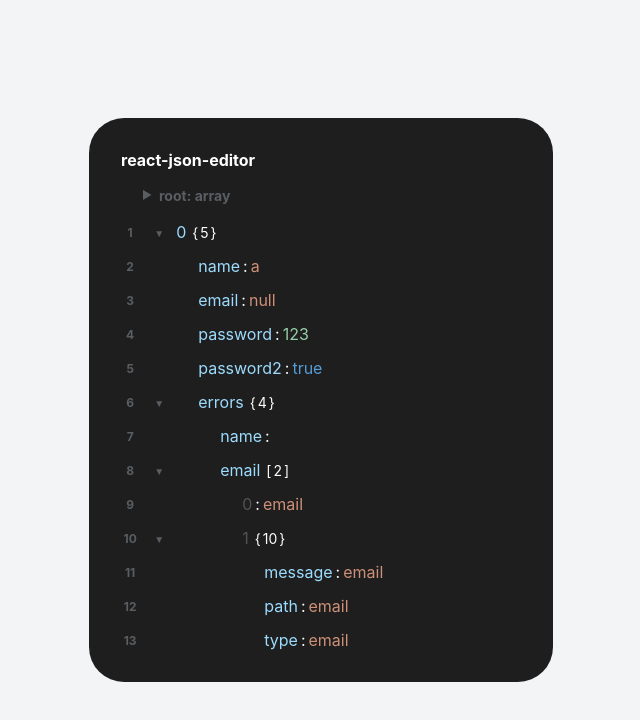
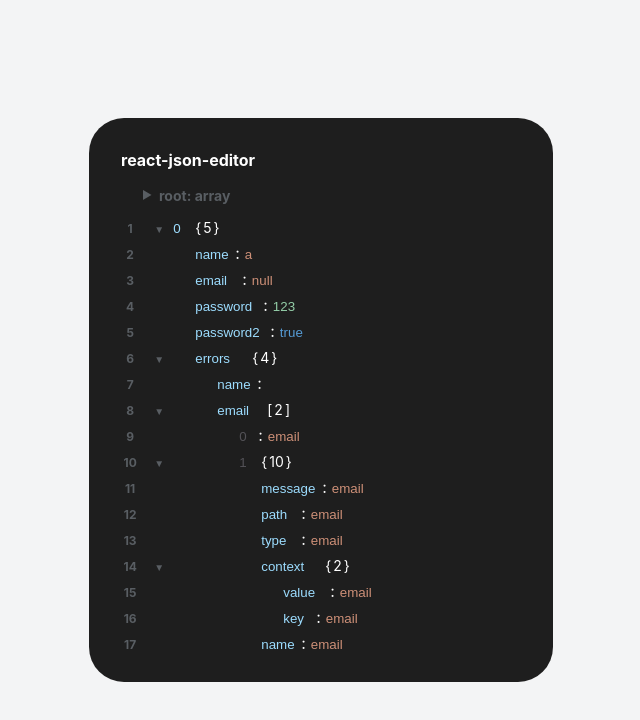
Before and after one commit to privalenkov/react-json-editor, a React (Create React App) app: page / in a window 1280 px wide. Shown: the top 720 px of the page, without its empty margins (319-959 px from the left). Built offline with nearby package versions, Linux system fonts and the light colour scheme.

Commit message:
jsonEditor: uuidv4 && edit data

```diff
--- a/src/App.js
+++ b/src/App.js
@@ -77,7 +77,7 @@
     <div className="App">
       <div className='container'>
 
-        <JsonEditor onSave={jsonEditorHandler} jsonFile={json} style={{'borderRadius': '35px'}}/>
+        <JsonEditor onChange={jsonEditorHandler} jsonData={json} style={{'borderRadius': '35px'}}/>
       </div>
     </div>
   );
--- a/src/components/jsonEditor/jsonEditor.css
+++ b/src/components/jsonEditor/jsonEditor.css
@@ -10,6 +10,7 @@
     color:#fff;
     font-weight: 700;
     font-size: 16px;
+    user-select: none;
 }
 #json-editor .json-editor__json-editor-tree {
     width: 100%;
@@ -22,6 +23,7 @@
     border-collapse: collapse;
 }
 .json-editor__line-num {
+    user-select: none;
     color:#595e63;
     font-size: 12px;
     font-weight: 700;
@@ -34,6 +36,7 @@
     height: 20px;
 }
 .json-editor__first-type-title-arrow {
+    user-select: none;
     color:#595e63;
     width: 17px;
     min-width: 17px;
@@ -44,10 +47,12 @@
 }
 .json-editor__first-type-title {
     color: #595e63;
+    user-select: none;
     font-size: 14px;
     font-weight: 700;
 }
 .json-editor__dropdown-arrow {
+    user-select: none;
     padding: 0 10px;
     min-width: 10px;
     max-width: 10px;
@@ -58,6 +63,7 @@
     cursor: default;
 }
 .json-editor__dropdown-arrow button {
+    user-select: none;
     font-size: 10px;
     color:#595e63;
     width: 20px;
@@ -78,7 +84,7 @@
 }
 #json-editor .json-editor__json-editor-value tr {
     float: left;
-    padding: 5px 5px;
+    padding-bottom: 2px;
 }
 .collapsed {
     display: none;
@@ -130,28 +136,28 @@
     background: #569cd683;
 }
 
-.json-editor__json-editor-tree div {
+.json-editor__json-editor-tree input {
     color:#9CDCFE;
 }
-.json-editor__json-editor-tree div.json-editor__field-key--array {
+.json-editor__json-editor-tree input.json-editor__field-key--array {
     color: #535257;
 }
 
-div.json-editor__field-value.json-editor-tree__row--type-number {
+input.json-editor__field-value.json-editor-tree__row--type-number {
     color: #94cea8;
 }
-div.json-editor__field-value.json-editor-tree__row--type-number:hover {
+input.json-editor__field-value.json-editor-tree__row--type-number:hover {
     background: #71997e;
 }
-div.json-editor__field-value.json-editor-tree__row--type-string {
+input.json-editor__field-value.json-editor-tree__row--type-string {
     color: #ce9078;
 }
-div.json-editor__field-value.json-editor-tree__row--type-string:hover {
+input.json-editor__field-value.json-editor-tree__row--type-string:hover {
     background: #5e4639;
 }
-div.json-editor__field-value.json-editor-tree__row--type-boolean {
+input.json-editor__field-value.json-editor-tree__row--type-boolean {
     color: #569cd6;
 }
-div.json-editor__field-value.json-editor-tree__row--type-boolean:hover {
+input.json-editor__field-value.json-editor-tree__row--type-boolean:hover {
     background: #416f95;
 }
--- a/src/components/jsonEditor/jsonEditor.js
+++ b/src/components/jsonEditor/jsonEditor.js
@@ -1,17 +1,17 @@
-import React, { useState, useEffect, useRef } from 'react';
+import React, { useState, useEffect, useRef, useMemo } from 'react';
 import ContextMenu from '../contextMenu/contextMenu';
 import './jsonEditor.css';
-
-export default function JsonEditor({jsonFile, onSave, style}) {
-    const [editorTree, setEditorTree] = useState([]);
-    const ref = useRef();
-    const [data, setData] = useState(jsonFile);
-    const [refMap, setRefMap] = useState(new Map());
 
 const type = (value) => {
     const regex = /^\[object (\S+?)\]$/;
     const matches = Object.prototype.toString.call(value).match(regex) || [];
     return (matches[1] || 'undefined').toLowerCase();
+}
+
+function uuidv4() {
+    return ([1e7]+-1e3+-4e3+-8e3+-1e11).replace(/[018]/g, c =>
+        (c ^ crypto.getRandomValues(new Uint8Array(1))[0] & 15 >> c / 4).toString(16)
+    );
 }
 
 const insideCounter = (currentValue, type) => {
@@ -25,7 +25,39 @@
     }
 }
 
-    const depthElCreator = (depth) => {
+const getClassByType = (type) => {
+    switch (type) {
+        case 'boolean':
+            return 'json-editor-tree__row--type-boolean';
+
+        case 'string':
+            return 'json-editor-tree__row--type-string';
+
+        case 'number':
+            return 'json-editor-tree__row--type-number';
+
+        case 'null':
+            return 'json-editor-tree__row--type-string';
+        default:
+            return '';
+    }
+}
+
+function resizable (el, factor) {
+    var int = Number(factor) || 7.7;
+    function resize() {el.style.width = ((el.value.length+1) * int) + 'px'}
+    var e = 'keyup,keypress,focus,blur,change'.split(',');
+    for (var i in e) el.addEventListener(e[i],resize,false);
+    resize();
+}
+
+export default function JsonEditor({jsonData, onChange, style}) {
+    const [editorTree, setEditorTree] = useState([]);
+    const [refMap, setRefMap] = useState(new Map());
+    const jsonEditorRef = useRef();
+    const liRef = useMemo(() => editorTree.map(() => React.createRef()), [editorTree.join(',')]);
+
+    const depthCreator = (depth) => {
         return Array.from({ length: depth }, (_, i) => {
             return <td className='json-editor__depth' key={i}></td>;
         });
@@ -34,10 +66,10 @@
     const jsonIterator = (data, cb) => {
         let depth = 0;
         let depthCurrentKey = {};
-        // let depthKeyList = [];
         (function iter (data, cb) {
             for (const key of Object.keys(data)) {
                 const object = {
+                    id: uuidv4(),
                     key,
                     value: (data[key] === null || type(data[key]) !== 'object') ? String(data[key]) : '',
                     type: type(data[key]),
@@ -59,97 +91,76 @@
         })(data, cb)
     }
 
-    const getClassByType = (type) => {
-        switch (type) {
-            case 'boolean':
-                return 'json-editor-tree__row--type-boolean';
 
-            case 'string':
-                return 'json-editor-tree__row--type-string';
-
-            case 'number':
-                return 'json-editor-tree__row--type-number';
-
-            case 'null':
-                return 'json-editor-tree__row--type-string';
-            default:
-                return '';
-        }
-    }
 
     const saveHandler = () => {
-        // jsonFile['name'] = 'asaasasasa';
-        onSave(jsonFile);
+        onChange(jsonData);
     }
     const changeOptionHandler = (e, parentAttr, value) => {
-        // jsonFile['name'] = 'asaasasasa';
-        // console.log(refMap)
         let ref = refMap.get(parentAttr);
             ref[parentAttr] = value;
     }
 
     useEffect(() => {
-        jsonIterator(data, (obj) => {
-            // if(obj.key === obj.parent.key) {
-            // }
-
+        jsonIterator(jsonData, (obj) => {
             setEditorTree(array => [...array, obj]);
         })
-    }, []);
+    }, [jsonData]);
+
+    useEffect(() => {
+        if(!liRef.length) return;
+        liRef.forEach((ref, index) => {
+            if(!ref.current) return;
+            const inputs = ref.current.querySelectorAll('input');
+            if (!inputs.length) return;
+            inputs.forEach(input => resizable(input, 7));
+        })
+    }, [liRef]);
 
     const onClickDropdownHandler = (e) => {
-        // const current = ref.current;
-        // saveHandler();
         e.target.parentNode.classList.toggle('json-editor__dropdown-arrow--expanded');
         const depthAttr = e.target.parentNode.getAttribute('data-depth');
-        const parentAttr = e.target.parentNode.getAttribute('data-parent');
-        // const aa = editorTree.find((obj) => obj.key === parentAttr);
-        if (!parentAttr || !depthAttr) return;
+        if (!depthAttr) return;
         setEditorTree(array => array.map((obj) => {
-            if ((obj.depth > Number(depthAttr)) && (obj.parent.key === parentAttr)) {
-                if (e.target.parentNode.classList.contains('json-editor__dropdown-arrow--expanded')) return {...obj, visible: false};
-                else return {...obj, visible: true};
-            } else if ((obj.depth > Number(depthAttr)) && (obj.parent.key !== parentAttr)){
+            if ((obj.depth > Number(depthAttr))) {
                 if (e.target.parentNode.classList.contains('json-editor__dropdown-arrow--expanded')) return {...obj, visible: false};
                 else return {...obj, visible: true};
             }
-            // if (obj.depth === Number(depthAttr) && parentAttr === obj.parent.key) {
-            //     return {...obj, visible: !obj.visible};
-            // } else
             return obj;
-            // ((obj.depth === depthAttr && parentAttr === obj.parent.key) || (obj.depth > depthAttr)) ? {...obj, visible: !obj.visible} : obj)
         }));
-        // ref[parentAttr] = value;
-        // const expandablesValues = current.querySelectorAll('.json-editor__json-editor-value');
-        // console.log(e.target.parentNode);
-        // expandablesValues.forEach(elValue => {
-            // const valueAttr = elValue.getAttribute('data-expadable-parent');
-            // if(parentAttr === valueAttr) {
-                // const obj = editorTree.find((obj) => parentAttr === obj.key);
-            // const children = editorTree.find((_, i) => i === Number(parentAttr)).children;
-            // console.log(children)
-            // let answer = editorTree.filter(item => {
-            //     if(children.includes(item.parent.key)) return item
-            // })
-            // console.log(answer)
-            // console.log(children)
-            // console.log(answer)
-                // elValue.parentNode.parentNode.classList.toggle('collapsed');
-            // }
-        // });
+    }
+
+    const onChangeHandler = (keyOrValue, e) => {
+        resizable(e.target, 7);
+        setEditorTree((prevState) => prevState.map((obj) => {
+            switch (keyOrValue) {
+                case 'value':
+                    if (obj.id === e.target.getAttribute('data-id')) {
+                        return {...obj, value: e.target.value};
+                    }
+                    break;
+
+                default:
+                    if (obj.id === e.target.getAttribute('data-id')) {
+                        return {...obj, key: e.target.value};
+                    }
+                    break;
+            }
+            return obj;
+        }));
     }
 
     return (
         <>
-            <ContextMenu changeOptionHandler={changeOptionHandler} elRef={ref} options={[{text: 'convert', list: [{text: 'to Array'}, {text: 'to Object'}, {text: 'to Number'}, {text: 'to Text'}, {text: 'to Boolean'}]}, {text: 'Remove'}, {text: 'Insert after'}]}/>
-            <div id="json-editor" ref={ref} style={{...style}}>
+            <ContextMenu changeOptionHandler={changeOptionHandler} elRef={jsonEditorRef} options={[{text: 'convert', list: [{text: 'to Array'}, {text: 'to Object'}, {text: 'to Number'}, {text: 'to Text'}, {text: 'to Boolean'}]}, {text: 'Remove'}, {text: 'Insert after'}]}/>
+            <div id="json-editor" ref={jsonEditorRef} style={{...style}}>
                 <header className='json-editor__header'>react-json-editor</header>
-                {data && <table>
+                {jsonData && <table>
                     <tbody>
                         <tr>
                             <td className='json-editor__line-num'></td>
                             <td className='json-editor__first-type-title-arrow'>▼</td>
-                            <td className='json-editor__first-type-title'>root: {type(data)}</td>
+                            <td className='json-editor__first-type-title'>root: {type(jsonData)}</td>
                         </tr>
                     </tbody>
                 </table>}
@@ -158,20 +169,20 @@
                         <tbody>
                             {editorTree && editorTree.map((obj, index) => {
                                 // console.log(obj)
-                                return <tr style={{'display': obj.visible ? 'table-row' : 'none'}} key={index} className={`json-editor__row ${getClassByType(obj.type)} ${obj.children.length ? 'json-editor__row--expandable' : ''}`}>
+                                return <tr style={{'display': obj.visible ? 'table-row' : 'none'}} key={obj.id} className={`json-editor__row ${getClassByType(obj.type)} ${obj.children.length ? 'json-editor__row--expandable' : ''}`}>
                                     <td className='json-editor__line-num'>{index + 1}</td>
-                                    <td data-depth={obj.depth} data-parent={(obj.type === 'object' || obj.type === 'array') ? obj.key : obj.parent.key} onClick={onClickDropdownHandler} className='json-editor__dropdown-arrow'><button disabled={!obj.children.length}>{obj.children.length ? '▼' : ''}</button></td>
+                                    <td data-depth={obj.depth} data-parent-id={obj.id} onClick={onClickDropdownHandler} className='json-editor__dropdown-arrow'><button disabled={!obj.children.length}>{obj.children.length ? '▼' : ''}</button></td>
                                     <td>
                                         <table className='json-editor__json-editor-value'>
                                             <tbody>
-                                                <tr data-expandable-name={obj.parent.key}>
-                                                    {depthElCreator(obj.depth)}
-                                                    <td><div className={`json-editor__field-key ${obj.parent.type === 'array' ? 'json-editor__field-key--array' : ''}`}>{obj.key}</div></td>
+                                                <tr ref={liRef[index]} data-expandable-name={obj.parent.key}>
+                                                    {depthCreator(obj.depth)}
+                                                    <td><input data-id={obj.id} onChange={onChangeHandler.bind(this, 'key')} className={`json-editor__field-key ${obj.parent.type === 'array' ? 'json-editor__field-key--array' : ''}`} value={obj.key} /></td>
                                                     <td className='json-editor__separator'>{!obj.children.length ? ':' : ''}</td>
                                                     {
                                                         (obj.type === 'object' || obj.type === 'array')
                                                             ? <td><span className='json-editor__field-params-count-separator'>{ obj.type === 'object' ? '{' : '['}</span><span className='json-editor__field-params-count'>{obj.children.length}</span><span className='json-editor__field-params-count-separator'>{ obj.type === 'object' ? '}' : ']'}</span></td>
-                                                            : <td><div className={`json-editor__field-value ${getClassByType(obj.type)}`}>{obj.value}</div></td>
+                                                            : <td><input data-id={obj.id} onChange={onChangeHandler.bind(this, 'value')} disabled={ obj.type === 'boolean' ? true : false} className={`json-editor__field-value ${getClassByType(obj.type)}`} value={obj.value} /></td>
                                                     }
                                                 </tr>
                                             </tbody>
```
Lines whose indentation alone changed are shown as unchanged.
